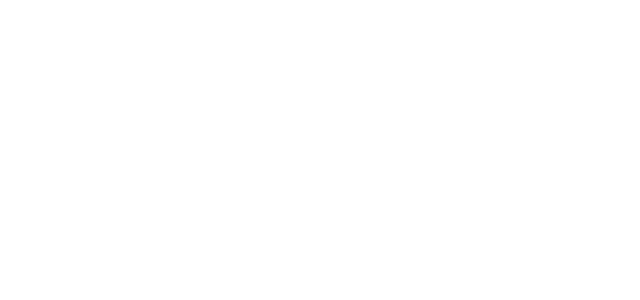
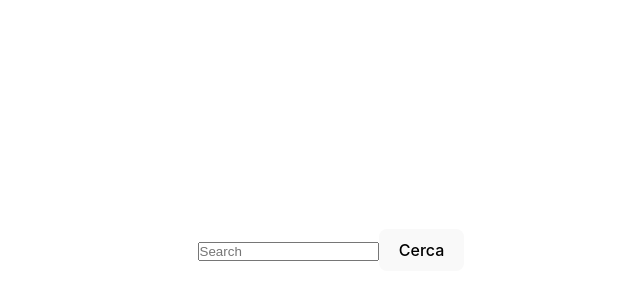
Before and after one commit to pierobramanti/vite-boolflix, a Vue app: page / in a window 1280 px wide. Shown: the part 150-450 px from the top of the page, without its empty margins (309-949 px from the left). Built offline with nearby package versions, Linux system fonts and the light colour scheme.

Commit message:
[UPD] created header.vue and main.vue and inserted in App

```diff
--- a/src/App.vue
+++ b/src/App.vue
@@ -1,17 +1,24 @@
 <script>
 import { store } from './store';
 import axios from 'axios';
+import Header from './Header.vue';
+import Main from './Main.vue';
 export default {
+  components: {
+    Header,
+    Main
+  },
   data() {
     return {
       store,
-      axios
     }
   }
 }
 </script>
 
 <template>
+<Header />
+<Main />
 </template>
 <style lang="scss">
 @use "./assets/style/generals.scss";
--- /dev/null
+++ b/src/Header.vue
@@ -0,0 +1,13 @@
+<script>
+export default {
+
+}
+</script>
+<template>
+    <div class="container-fluid">
+        <input type="text" placeholder="Search">
+        <button>Cerca</button>
+    </div>
+</template>
+<style lang="scss">
+</style>
--- /dev/null
+++ b/src/Main.vue
@@ -0,0 +1,10 @@
+<script>
+export default {
+
+}
+</script>
+<template>
+
+</template>
+<style lang="scss">
+</style>
```
